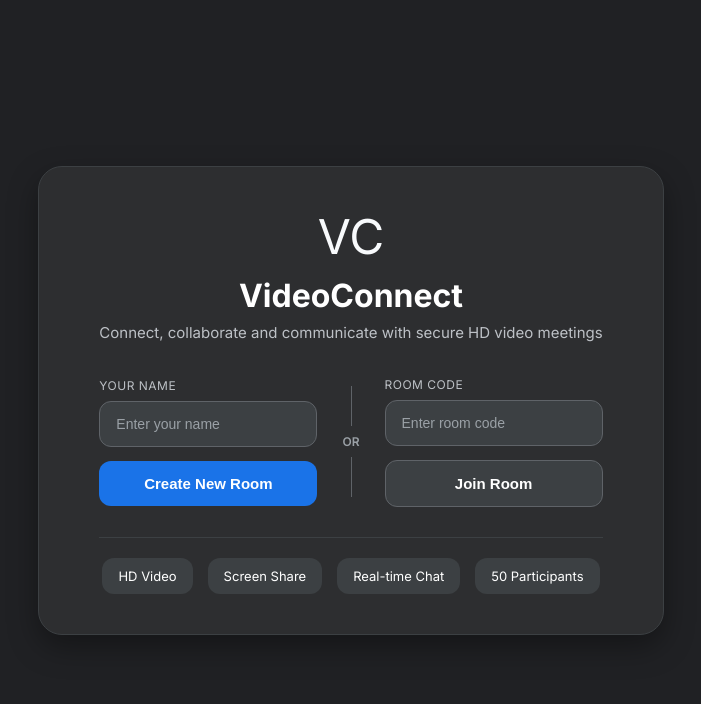
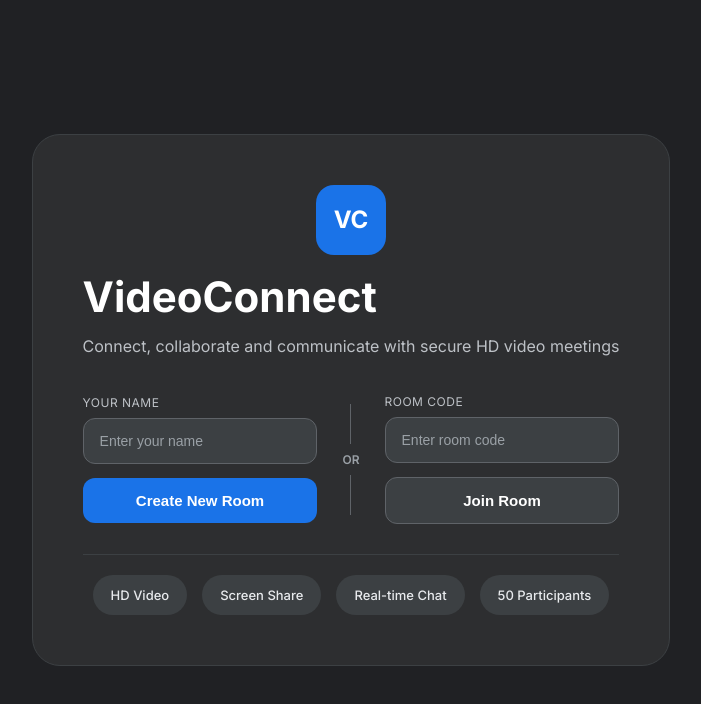
Before and after one commit to AayushiMohan/VideoConnect, a React (Create React App) app in the folder client/: page / in a window 1280 px wide. Shown: the top 704 px of the page, without its empty margins (289-990 px from the left). Built offline with nearby package versions, Linux system fonts and the light colour scheme; no server answers.

Commit message:
Update App.css

```diff
--- a/client/src/App.css
+++ b/client/src/App.css
@@ -26,32 +26,43 @@ body {
 .glass-card {
   background: #2d2e30;
   border: 1px solid #3c4043;
-  border-radius: 24px;
-  padding: 40px 60px;
+  border-radius: 28px;
+  padding: 50px;
   width: 100%;
-  max-width: 700px;
-  box-shadow: 0 12px 30px rgba(0, 0, 0, 0.35);
-  text-align: center;
+  max-width: 820px;
 }
 
 .logo {
-  font-size: 48px;
-  margin-bottom: 10px;
+  width: 70px;
+  height: 70px;
+  margin: 0 auto 16px;
+
+  border-radius: 18px;
+
+  background: #1a73e8;
+
+  display: flex;
+  align-items: center;
+  justify-content: center;
+
+  color: white;
+  font-weight: 700;
+  font-size: 24px;
 }
 
 .title {
-  font-size: 32px;
+  font-size: 42px;
   font-weight: 700;
   color: white;
-  margin-bottom: 8px;
+  margin-bottom: 12px;
 }
 
 .subtitle {
   color: #bdc1c6;
-  font-size: 15px;
+  font-size: 16px;
+  line-height: 1.6;
   margin-bottom: 35px;
 }
-
 .two-col {
   display: grid;
   grid-template-columns: 1fr auto 1fr;
@@ -168,13 +179,11 @@ body {
 
 .feature-item {
   background: #3c4043;
-  color: white;
-  padding: 10px 16px;
-  border-radius: 12px;
+  color: #e8eaed;
+  padding: 12px 18px;
+  border-radius: 999px;
   font-size: 13px;
-  display: flex;
-  align-items: center;
-  gap: 8px;
+  font-weight: 500;
 }
 
 .feature-item span:first-child {
```
